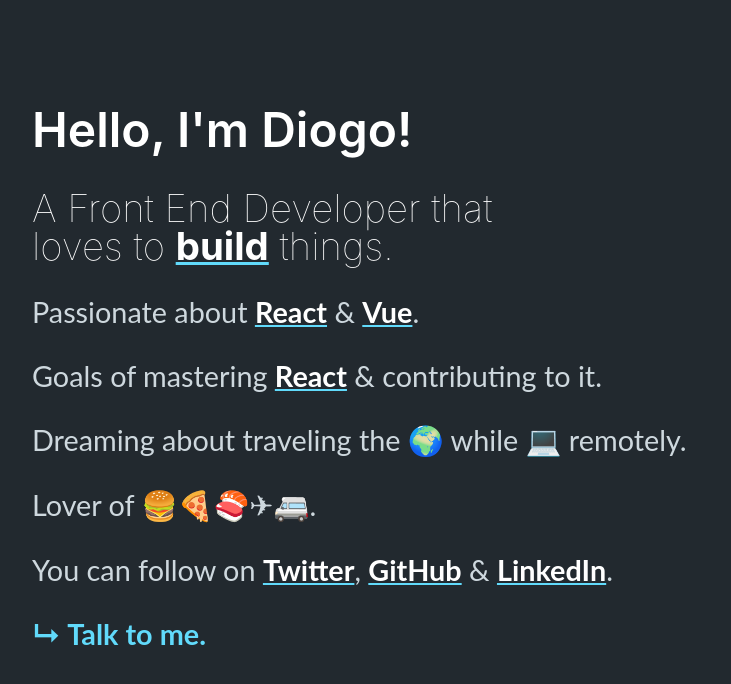
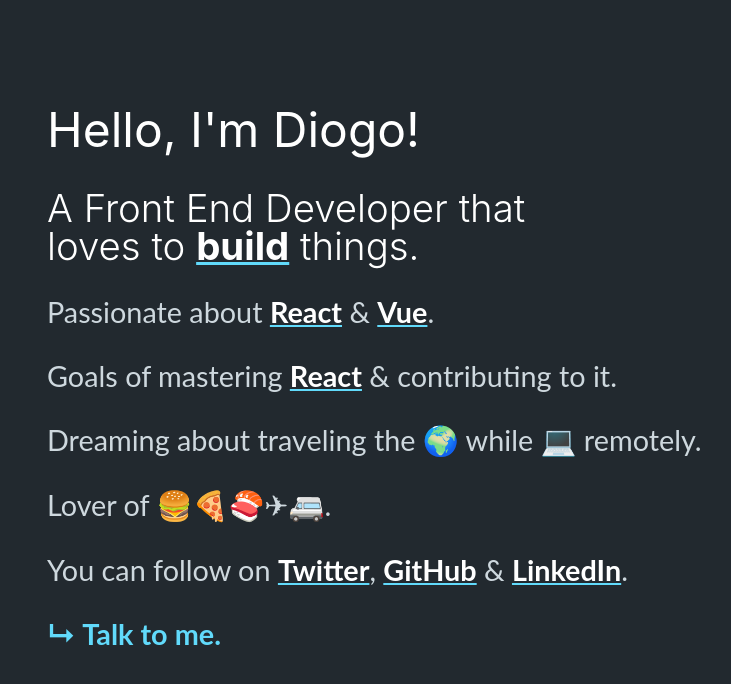
Before and after one commit to diogobcondeco/my-website-react, a React (Create React App) app: page / in a window 1280 px wide. Shown: the top 684 px of the page, without its empty margins (248-979 px from the left). Built offline with nearby package versions, Linux system fonts and the light colour scheme.

Commit message:
Some fixes on styles

```diff
--- a/src/App.scss
+++ b/src/App.scss
@@ -9,6 +9,7 @@
 }
 
 .container {
+    box-sizing: border-box;
     width: 100%;
     padding-right: 15px;
     padding-left: 15px;
@@ -47,7 +48,7 @@
 
 .title {
     font-size: 2.2rem;
-    font-weight: 600;
+    font-weight: 400;
     margin-bottom: 30px;
     color: $title-light-color;
 
@@ -58,7 +59,7 @@
 
 .subtitle {
     font-size: 1.8rem;
-    font-weight: 4;
+    font-weight: 300;
     margin-bottom: 20px;
     margin-top: 0;
     line-height: 2.25rem;
```
